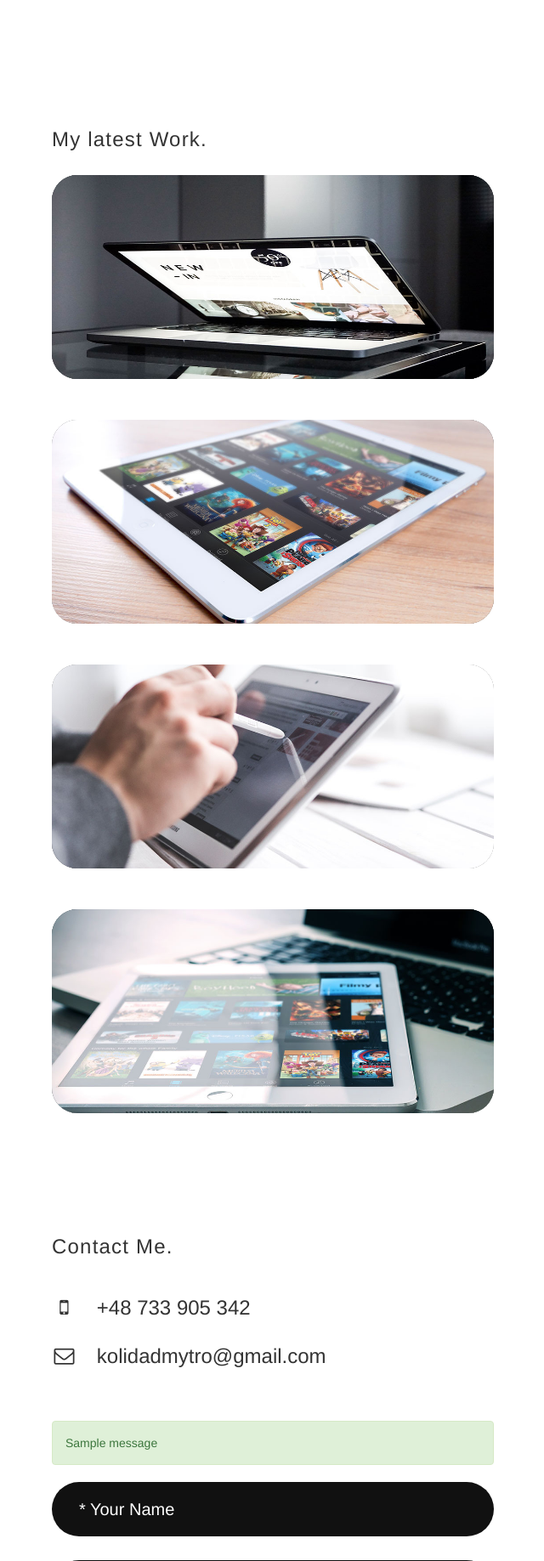
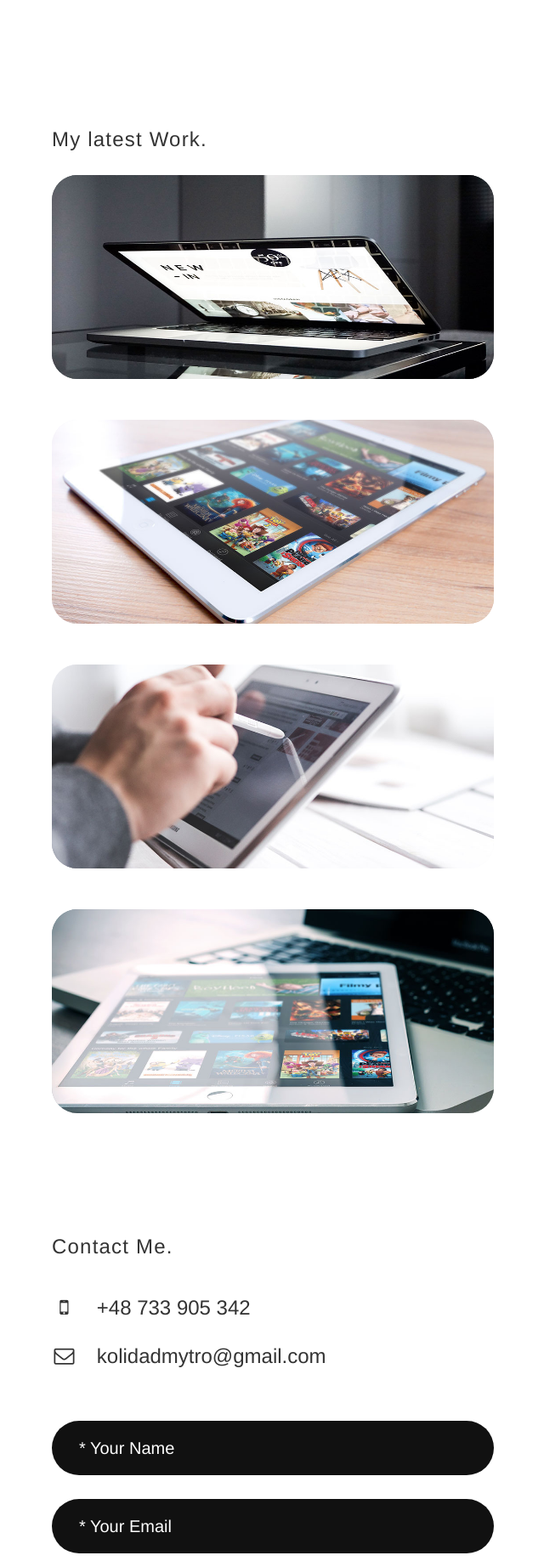
Before and after one commit to Dymirt/pythonanywhere, a Django app: page / in a window 1280 px wide. Shown: the part 2930-4767 px from the top of the page at 85% size, without its empty margins (639-1279 px from the left). Run offline with Django 3.2, Linux system fonts and the light colour scheme; tables that the repository leaves empty hold one stand-in row (values such as "Sample post"); one stand-in notice (Sample message) is shown; some libraries are stand-ins or nearby versions; some web fonts are replaced.

Commit message:
minor fix

```diff
--- a/auctions/urls.py
+++ b/auctions/urls.py
@@ -6,7 +6,7 @@ from . import views
 app_name = 'auctions'
 
 urlpatterns = [
-    path("", views.ListingListView.as_view(), name="index2"),
+    path("", views.ListingListView.as_view(), name="index"),
     path("login", views.login_view, name="login"),
     path("logout", views.logout_view, name="logout"),
     path("register", views.register, name="register"),
--- a/resume/templates/resume/index.html
+++ b/resume/templates/resume/index.html
@@ -419,19 +419,11 @@
 
 
                     <!-- CONTACT FORM -->
-                    {% if messages %}
-                      {% for message in messages %}
-                        <div class="alert alert-{{ message.tags }}">{{ message }}</div>
-                      {% endfor %}
-                    {% endif %}
-                        <div id="notify">
-
-                        </div>
+                    <div id="notify"></div>
                     <form id="contact-form" method="post">
                         {% csrf_token %}
                         {{ form }}
                         <button type="submit" class="form-control scroll-animated-from-right">Send Mail</button>
-                        <div class="success-message">* The Email was Sent Successfully!</div>
                     </form>
 
                     <!-- /CONTACT FORM -->
@@ -443,7 +435,6 @@
                 <section id="footer">
                     <!-- SOCIAL ICONS -->
                     <ul class="social-icons scroll-animated-from-right">
-                        <li><a href="https://www.facebook.com/Dymitrkolida/"><i class="fa fa-facebook" aria-hidden="true"></i></a></li>
                         <li><a href="https://github.com/Dymirt"><i class="fa fa-github" aria-hidden="true"></i></a></li>
                         <li><a href="https://www.linkedin.com/in/dmytro-kolida/"><i class="fa fa-linkedin" aria-hidden="true"></i></a></li>
                     </ul>
```
